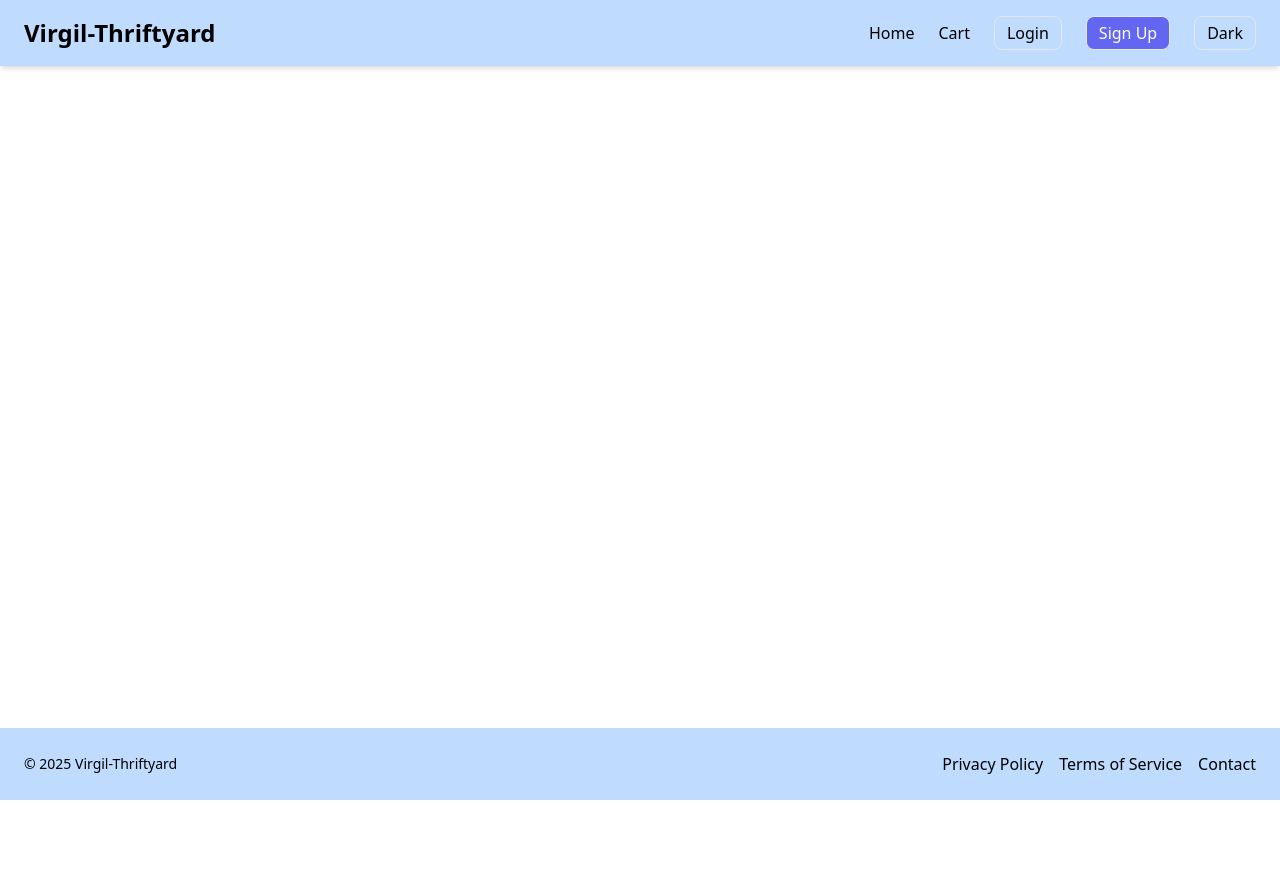
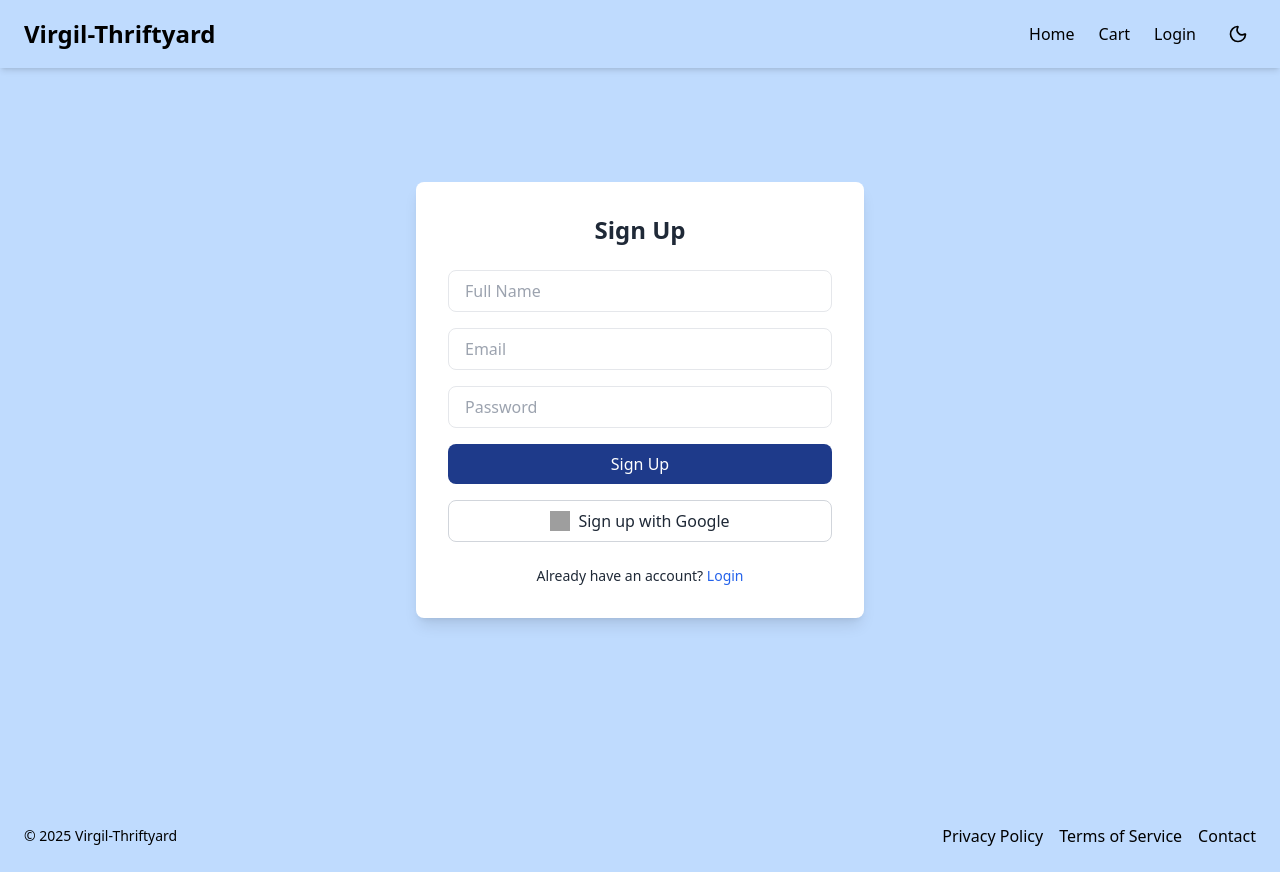
Before and after one commit to Chechep/thriftyard, a React (Vite) app in the folder frontend/: page /signup in a window 1280 px wide. Before the commit the page ends 800 px from the top, so only its background shows below. Built offline with nearby package versions, Linux system fonts and the light colour scheme; no server answers; grey boxes are pictures that could not be loaded.

Commit message:
updated navbar

```diff
--- a/frontend/package.json
+++ b/frontend/package.json
@@ -11,7 +11,7 @@
   },
   "dependencies": {
     "axios": "^1.11.0",
-    "firebase": "^12.2.1",
+    "firebase": "^12.3.0",
     "lucide-react": "^0.543.0",
     "react": "^19.1.1",
     "react-dom": "^19.1.1",
--- a/frontend/src/App.jsx
+++ b/frontend/src/App.jsx
@@ -6,7 +6,7 @@ import Products from "./pages/Products";
 import ProductDetail from "./pages/ProductDetail"; // new
 import Cart from "./pages/Cart";
 import Checkout from "./pages/Checkout";
-import Login from "./pages/signup";
+import Login from "./pages/Login";
 import Signup from "./pages/signup";
 
 function App() {
@@ -20,6 +20,8 @@ function App() {
           <Route path="/products/:id" element={<ProductDetail />} /> {/* new */}
           <Route path="/cart" element={<Cart />} />
           <Route path="/checkout" element={<Checkout />} />
+          <Route path="/signup" element={<Signup />} />
+          <Route path="/login" element={<Login />} />
         </Routes>
       </main>
       <Footer />
--- a/frontend/src/components/Navbar.jsx
+++ b/frontend/src/components/Navbar.jsx
@@ -1,15 +1,30 @@
 import { useContext } from "react";
 import { ThemeContext } from "../context/ThemeContext";
 import { CartContext } from "../context/CartContext";
-import { Link } from "react-router-dom";
+import { Link, useNavigate } from "react-router-dom";
+import { auth } from "../firebase";
+import { signOut } from "firebase/auth";
+import { LogOut, Moon, Sun } from "lucide-react";
 
 export default function Navbar() {
   const { darkMode, toggleDarkMode } = useContext(ThemeContext);
   const { cart } = useContext(CartContext);
   const totalItems = cart.reduce((sum, item) => sum + item.quantity, 0);
+  const navigate = useNavigate();
+
+  const handleLogout = async () => {
+    try {
+      await signOut(auth);
+      navigate("/login");
+    } catch (error) {
+      console.error("Logout failed:", error.message);
+    }
+  };
+
+  const user = auth.currentUser;
 
   return (
-    <nav className="bg-blue-200 dark:bg-black text-black px-6 py-4 dark:text-white shadow-md transition-colors">
+    <nav className="fixed top-0 left-0 w-full z-50 bg-transparent text-black dark:text-white px-6 py-4 shadow-md transition-colors">
       <div className="container mx-auto flex justify-between items-center">
         {/* Logo */}
         <Link to="/" className="text-2xl font-bold">
@@ -19,7 +34,6 @@ export default function Navbar() {
         {/* Navigation Links */}
         <div className="space-x-6 flex items-center">
           <Link to="/" className="hover:text-indigo-400 transition">Home</Link>
-
           <Link to="/cart" className="relative hover:text-indigo-400 transition">
             Cart
             {totalItems > 0 && (
@@ -29,26 +43,25 @@ export default function Navbar() {
             )}
           </Link>
 
-          {/* Login & Sign Up */}
-          <Link
-            to="/login"
-            className="px-3 py-1 border rounded-lg hover:bg-gray-300 dark:hover:bg-gray-700 transition"
-          >
-            Login
-          </Link>
-          <Link
-            to="/signup"
-            className="px-3 py-1 border rounded-lg bg-indigo-500 text-white hover:bg-indigo-600 transition"
-          >
-            Sign Up
-          </Link>
+          {/* Auth Section */}
+          {user ? (
+            <button
+              onClick={handleLogout}
+              className="flex items-center space-x-1 px-3 py-1 border rounded-lg hover:bg-blue-300 dark:hover:bg-gray-500 transition"
+            >
+              <LogOut size={18} />
+              <span>Logout</span>
+            </button>
+          ) : (
+            <Link to="/login" className="hover:text-indigo-400 transition">Login</Link>
+          )}
 
           {/* Dark Mode Toggle */}
           <button
             onClick={toggleDarkMode}
-            className="ml-4 px-3 py-1 border rounded-lg hover:bg-gray-400 dark:hover:bg-gray-600 transition"
+            className="ml-4 p-2 rounded-lg"
           >
-            {darkMode ? "Light" : "Dark"}
+            {darkMode ? <Sun size={20} /> : <Moon size={20} />}
           </button>
         </div>
       </div>
--- /dev/null
+++ b/frontend/src/firebase.js
@@ -0,0 +1,15 @@
+import { initializeApp } from "firebase/app";
+import { getAuth } from "firebase/auth";
+
+const firebaseConfig = {
+  apiKey: import.meta.env.VITE_FIREBASE_API_KEY,
+  authDomain: import.meta.env.VITE_FIREBASE_AUTH_DOMAIN,
+  projectId: import.meta.env.VITE_FIREBASE_PROJECT_ID,
+  storageBucket: import.meta.env.VITE_FIREBASE_STORAGE_BUCKET,
+  messagingSenderId: import.meta.env.VITE_FIREBASE_MESSAGING_SENDER_ID,
+  appId: import.meta.env.VITE_FIREBASE_APP_ID,
+  measurementId: import.meta.env.VITE_FIREBASE_MEASUREMENT_ID
+};
+
+const app = initializeApp(firebaseConfig);
+export const auth = getAuth(app);
--- a/frontend/src/pages/Login.jsx
+++ b/frontend/src/pages/Login.jsx
@@ -0,0 +1,70 @@
+import { useState } from "react";
+import { Link, useNavigate } from "react-router-dom";
+import { signInWithEmailAndPassword } from "firebase/auth";
+import { auth } from "../firebase";
+
+export default function Login() {
+  const [email, setEmail] = useState("");
+  const [password, setPassword] = useState("");
+  const [error, setError] = useState("");
+  const navigate = useNavigate();
+
+  const handleLogin = async (e) => {
+    e.preventDefault();
+    try {
+      await signInWithEmailAndPassword(auth, email, password);
+      navigate("/"); // redirect to homepage after login
+    } catch (err) {
+      setError(err.message);
+    }
+  };
+
+  return (
+    <div className="min-h-screen flex items-center justify-center bg-blue-200 dark:bg-black transition-colors">
+      <div className="bg-white dark:bg-gray-900 p-8 rounded-lg shadow-lg w-full max-w-md">
+        <h2 className="text-2xl font-bold mb-6 text-center dark:text-white">
+          Login
+        </h2>
+        {error && <p className="text-red-500 text-sm mb-4">{error}</p>}
+        <form onSubmit={handleLogin} className="space-y-4">
+          <div>
+            <label className="block text-sm font-medium mb-1 dark:text-gray-300">
+              Email
+            </label>
+            <input
+              type="email"
+              value={email}
+              onChange={(e) => setEmail(e.target.value)}
+              required
+              className="w-full px-3 py-2 border rounded-lg dark:bg-gray-800 dark:border-gray-700 dark:text-white"
+            />
+          </div>
+          <div>
+            <label className="block text-sm font-medium mb-1 dark:text-gray-300">
+              Password
+            </label>
+            <input
+              type="password"
+              value={password}
+              onChange={(e) => setPassword(e.target.value)}
+              required
+              className="w-full px-3 py-2 border rounded-lg dark:bg-gray-800 dark:border-gray-700 dark:text-white"
+            />
+          </div>
+          <button
+            type="submit"
+            className="w-full bg-indigo-500 text-white py-2 rounded-lg hover:bg-indigo-600 transition"
+          >
+            Login
+          </button>
+        </form>
+        <p className="text-sm text-center mt-4 dark:text-gray-400">
+          Don’t have an account?{" "}
+          <Link to="/signup" className="text-indigo-500 hover:underline">
+            Sign Up
+          </Link>
+        </p>
+      </div>
+    </div>
+  );
+}
--- a/frontend/src/pages/signup.jsx
+++ b/frontend/src/pages/signup.jsx
@@ -1,32 +1,70 @@
 import { useState } from "react";
-import { useNavigate } from "react-router-dom";
+import { Link, useNavigate } from "react-router-dom";
+import {
+  createUserWithEmailAndPassword,
+  updateProfile,
+  signInWithPopup,
+  GoogleAuthProvider,
+} from "firebase/auth";
+import { auth } from "../firebase";
 
-export default function Login() {
-  const [formData, setFormData] = useState({ email: "", password: "" });
+export default function Signup() {
+  const [formData, setFormData] = useState({
+    name: "",
+    email: "",
+    password: "",
+  });
+  const [error, setError] = useState("");
   const navigate = useNavigate();
 
   const handleChange = (e) =>
     setFormData({ ...formData, [e.target.name]: e.target.value });
 
-  const handleSubmit = (e) => {
+  const handleSubmit = async (e) => {
     e.preventDefault();
+    setError("");
+    try {
+      const userCredential = await createUserWithEmailAndPassword(
+        auth,
+        formData.email,
+        formData.password
+      );
+      await updateProfile(userCredential.user, {
+        displayName: formData.name,
+      });
+      navigate("/");
+    } catch (err) {
+      setError(err.message);
+    }
+  };
 
-    // 🔑 Replace with real authentication later (Firebase/Flask API)
-    if (formData.email && formData.password) {
-      alert("✅ Logged in successfully!");
-      navigate("/"); // redirect to homepage
-    } else {
-      alert("❌ Please enter your credentials.");
+  const handleGoogleSignUp = async () => {
+    const provider = new GoogleAuthProvider();
+    try {
+      await signInWithPopup(auth, provider);
+      navigate("/");
+    } catch (err) {
+      setError(err.message);
     }
   };
 
   return (
-    <div className="bg-blue-200 dark:bg-black min-h-screen flex items-center justify-center text-gray-800 dark:text-gray-200 px-6">
-      <form
-        onSubmit={handleSubmit}
-        className="bg-white dark:bg-gray-900 shadow-md rounded-lg p-8 w-full max-w-md space-y-6"
-      >
-        <h1 className="text-3xl font-bold text-center">Login</h1>
+    <div className="flex items-center justify-center min-h-screen bg-blue-200 dark:bg-black text-gray-800 dark:text-gray-200">
+      <div className="bg-white dark:bg-gray-900 p-8 rounded-lg shadow-lg w-full max-w-md">
+        <h1 className="text-2xl font-bold mb-6 text-center">Sign Up</h1>
+
+        {error && <p className="text-red-500 text-sm mb-4">{error}</p>}
+
+        <form onSubmit={handleSubmit} className="space-y-4">
+          <input
+            type="text"
+            name="name"
+            value={formData.name}
+            onChange={handleChange}
+            placeholder="Full Name"
+            required
+            className="w-full border rounded-lg px-4 py-2 dark:bg-gray-700 dark:border-gray-600 focus:outline-none"
+          />
 
           <input
             type="email"
@@ -35,7 +73,7 @@ export default function Login() {
             onChange={handleChange}
             placeholder="Email"
             required
-          className="w-full border rounded-lg px-4 py-2 dark:bg-gray-700 dark:border-gray-600 focus:outline-none focus:ring-1 focus:ring-blue-400"
+            className="w-full border rounded-lg px-4 py-2 dark:bg-gray-700 dark:border-gray-600 focus:outline-none"
           />
 
           <input
@@ -45,23 +83,40 @@ export default function Login() {
             onChange={handleChange}
             placeholder="Password"
             required
-          className="w-full border rounded-lg px-4 py-2 dark:bg-gray-700 dark:border-gray-600 focus:outline-none focus:ring-1 focus:ring-blue-400"
+            className="w-full border rounded-lg px-4 py-2 dark:bg-gray-700 dark:border-gray-600 focus:outline-none"
           />
 
           <button
             type="submit"
-          className="w-full bg-blue-900 text-white dark:text-blue-200 px-6 py-3 rounded-lg hover:bg-blue-700 transition"
+            className="w-full bg-blue-900 text-white px-4 py-2 rounded-lg hover:bg-blue-700 transition"
+          >
+            Sign Up
+          </button>
+        </form>
+
+        {/* Google Sign Up */}
+        <button
+          onClick={handleGoogleSignUp}
+          className="mt-4 w-full flex items-center justify-center border border-gray-300 dark:border-gray-600 px-4 py-2 rounded-lg hover:bg-gray-100 dark:hover:bg-gray-700 transition"
+        >
+          <img
+            src="https://www.gstatic.com/firebasejs/ui/2.0.0/images/auth/google.svg"
+            alt="Google"
+            className="w-5 h-5 mr-2"
+          />
+          Sign up with Google
+        </button>
+
+        <p className="mt-6 text-sm text-center">
+          Already have an account?{" "}
+          <Link
+            to="/login"
+            className="text-blue-600 dark:text-blue-400 hover:underline"
           >
             Login
-        </button>
-
-        <p className="text-sm text-center text-gray-600 dark:text-gray-400">
-          Don’t have an account?{" "}
-          <a href="/register" className="text-blue-600 dark:text-blue-400 hover:underline">
-            Register
-          </a>
+          </Link>
         </p>
-      </form>
+      </div>
     </div>
   );
 }
```
Also changed, not shown: frontend/src/components/Hero.jsx (+5 -2 lines), frontend/src/pages/cart.jsx (+24 -2 lines), frontend/firebase.js (deleted), 2 other files (tests, documents, lock files or other folders). Lines whose indentation alone changed are shown as unchanged.
